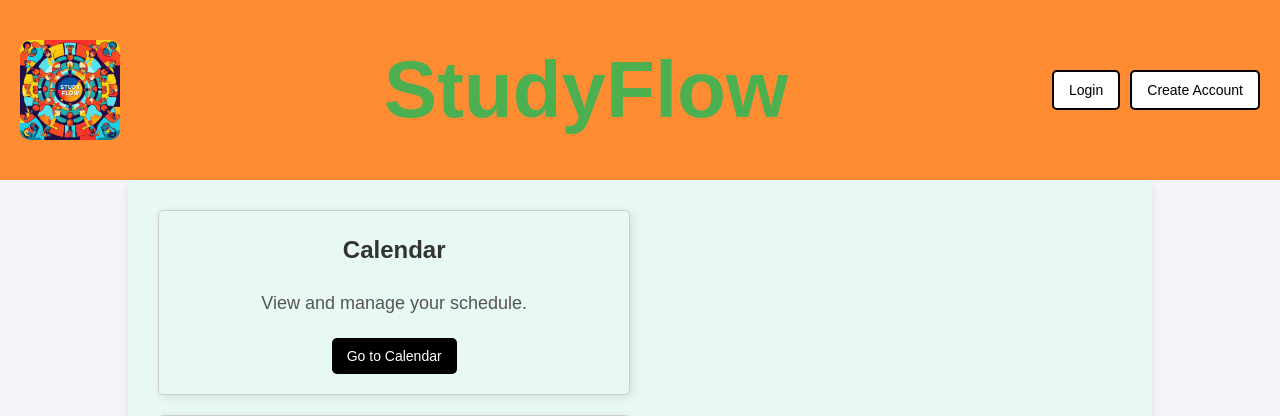
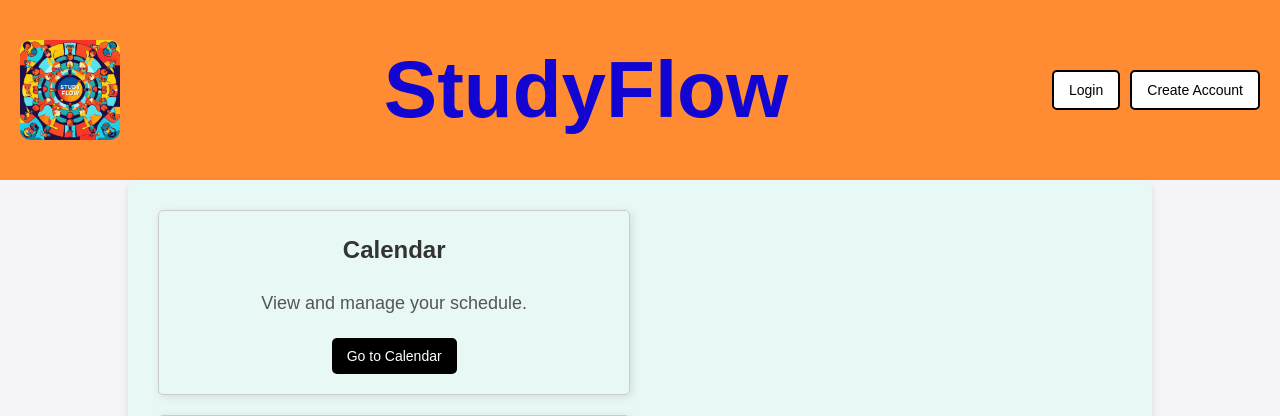
Before and after one commit to saulabreu31/CEN-4010-Group-2, a Flask app: page / in a window 1280 px wide. Shown: the top 416 px of the page. Run offline with Flask 3, Linux system fonts and the light colour scheme.

Commit message:
Changed the color of the title to blue

```diff
--- a/static/css/style.css
+++ b/static/css/style.css
@@ -16,7 +16,7 @@ html, body {
 }
 
 h1 {
-    color: #4CAF50; /* Green */
+    color: #1205d1; /* Blue*/
     font-size: 36px;
     text-align: center;
     margin-top: 50px;
```
